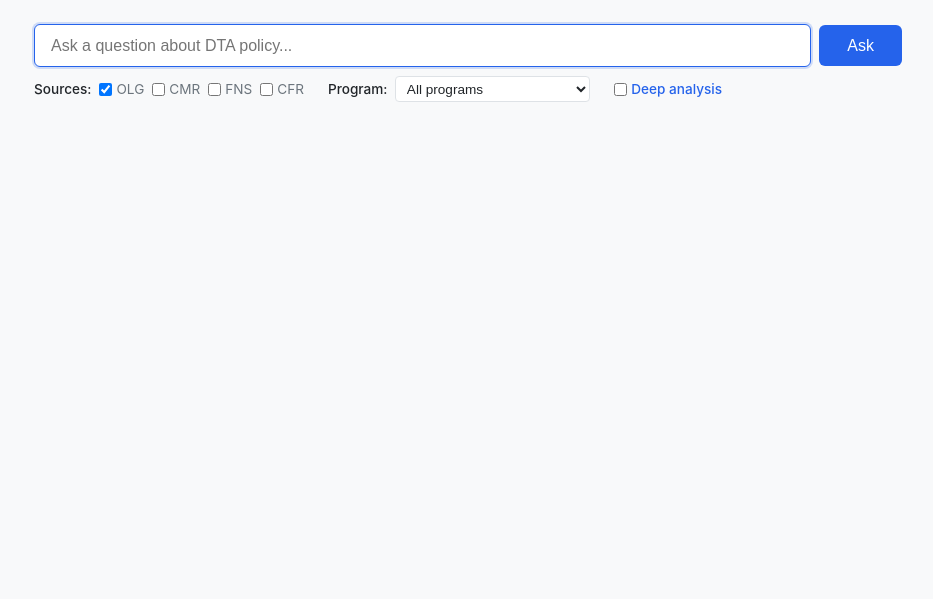
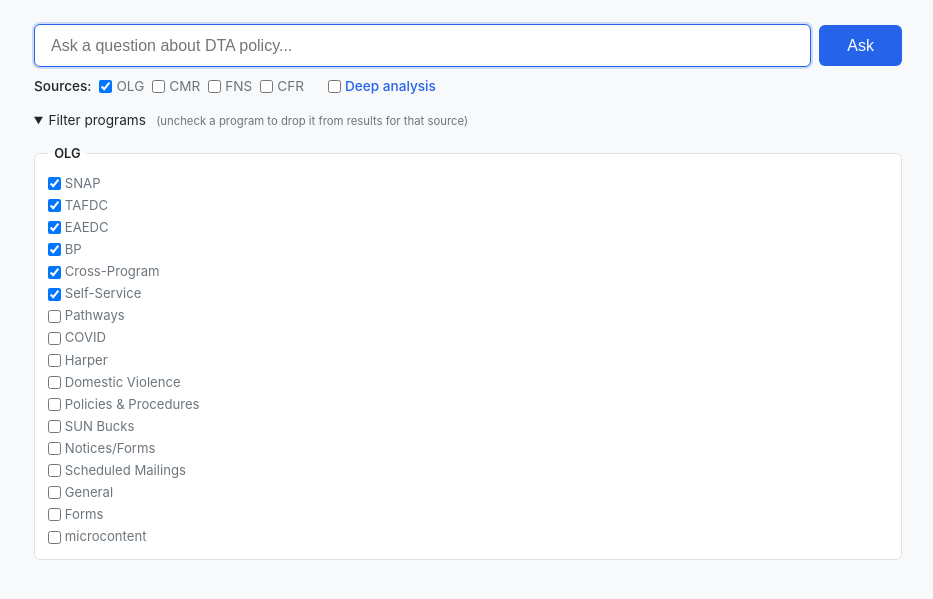
Before and after one commit to klmn800/regulatory-knowledgebase, a FastAPI app: template ui/templates/index.html in a window 1280 px wide. Shown: the part 83-682 px from the top of the page, without its empty margins (172-1105 px from the left). Run offline with FastAPI, Linux system fonts and the light colour scheme; the template is opened without the code that fills it, so the values that code supplies are empty; parts of the project's set-up code (start-up, migrations or seed data) failed here and were passed over; some libraries are stand-ins or nearby versions.

Commit message:
Per-source program filter UI + remove hidden Hearings carve-out
Replaces the single program-filter dropdown (which silently meant
different things for different sources) with per-source checkbox
groups under a "Filter programs" panel. Each source has its own label
vocabulary; checkboxes show the live state and pre-check Ben's
defaults at page load:

  OLG: SNAP, TAFDC, EAEDC, BP, Cross-Program, Self-Service
  CMR: SNAP, EA, SSP
  CFR: SNAP
  FNS: no checkboxes (single-source)

Hidden carve-outs removed:
- rag/query.py:185-190 — Hearings (CMR 343) was OR-included whenever a
  program filter was set. With checkbox UI users can include Hearings
  explicitly when they want it. Default is unchecked per Ben.
- ui/app.py PROGRAM_FILTERS preset map deleted (option labels like
  "snap" actually meant "exclude TAFDC+EAEDC" — names didn't match
  actions).
- _resolve_program_name now raises ValueError on typo instead of
  silently returning None (which caused the filter to drop entirely).

Backend changes:
- _build_where_filter and search_with_client take a `programs: list[str]`
  parameter that becomes a `program $in [...]` filter. Legacy `program=`
  and `exclude_programs=` kept working for CLI compat.
- New --programs CLI flag (comma-separated).
- ui.search.PROGRAM_REGISTRY is the single source of truth for label
  sets and default-checked sets. Templates iterate over it.
- run_synthesis/run_standard/run_deep accept `programs_by_source:
  dict[str, list[str]]` so each source uses its own filter; agentic
  deep-search tool calls thread it through too.
- ui/history.py adds a programs_by_source JSON column (idempotent
  ALTER TABLE); legacy program_filter column kept for old rows.

Verified: TestClient renders 28 checkboxes with correct defaults;
POST /search with programs_cmr=Hearings returns only CMR 343 results;
--programs SNAP against CMR no longer auto-includes Hearings.

Co-Authored-By: Claude Opus 4.7 (1M context) <noreply@anthropic.com>

```diff
--- a/ui/app.py
+++ b/ui/app.py
@@ -27,7 +27,10 @@ from fastapi.responses import FileResponse, HTMLResponse, JSONResponse
 from fastapi.staticfiles import StaticFiles
 from fastapi.templating import Jinja2Templates
 
-from ui.search import SOURCES, DEFAULT_SOURCE, init_clients, do_search
+from ui.search import (
+    SOURCES, DEFAULT_SOURCE, PROGRAM_REGISTRY, get_default_programs,
+    init_clients, do_search,
+)
 from ui.history import init_db, save_search, get_recent, get_by_id
 from ui.versioning import (
     list_versions,
@@ -86,6 +89,7 @@ templates = Jinja2Templates(directory=UI_DIR / "templates")
 # Make source registry and markdown filter available to all templates
 templates.env.globals["SOURCES"] = SOURCES
 templates.env.globals["DEFAULT_SOURCE"] = DEFAULT_SOURCE
+templates.env.globals["PROGRAM_REGISTRY"] = PROGRAM_REGISTRY
 templates.env.filters["markdown"] = lambda text: markdown.markdown(
     text, extensions=["tables", "fenced_code"]
 )
@@ -97,42 +101,48 @@ async def index(request: Request):
     return templates.TemplateResponse(request, "index.html")
 
 
-PROGRAM_FILTERS = {
-    "all": {"program": None, "exclude_programs": None},
-    "snap": {"program": None, "exclude_programs": ["TAFDC", "EAEDC"]},
-    "tafdc": {"program": None, "exclude_programs": ["SNAP", "EAEDC"]},
-    "eaedc": {"program": None, "exclude_programs": ["SNAP", "TAFDC"]},
-    "snap_only": {"program": "SNAP", "exclude_programs": None},
-    "tafdc_only": {"program": "TAFDC", "exclude_programs": None},
-    "eaedc_only": {"program": "EAEDC", "exclude_programs": None},
-}
+def _programs_by_source_from_form(
+    form: dict, active_sources: list[str]
+) -> dict[str, list[str]]:
+    """
+    Extract per-source program selections from form data.
+
+    Reads `programs_<source>` fields (multi-value) for each active source
+    that has a program filter. Sources without checkboxes (e.g. FNS) get
+    no entry. Sources whose user submitted zero checkboxes get an empty
+    list — interpreted by the backend as "no programs match" (returns 0
+    results). To indicate "no filter", omit the source key entirely.
+    """
+    result: dict[str, list[str]] = {}
+    for src in active_sources:
+        cfg = SOURCES.get(src, {})
+        if not cfg.get("has_program_filter"):
+            continue
+        # FastAPI forms expose multi-value as repeated keys
+        values = form.getlist(f"programs_{src}")
+        result[src] = [v for v in values if v]
+    return result
 
 
 @app.post("/ask", response_class=HTMLResponse)
-async def ask(
-    request: Request,
-    question: str = Form(...),
-    sources: Optional[list[str]] = Form(None),
-    program_filter: str = Form("all"),
-    deep: bool = Form(False),
-):
+async def ask(request: Request):
     """Synthesize an answer to a policy question."""
-    question = question.strip()
+    form = await request.form()
+    question = (form.get("question") or "").strip()
     if not question:
         return HTMLResponse("")
 
-    if not sources:
-        sources = [DEFAULT_SOURCE]
+    sources = form.getlist("sources") or [DEFAULT_SOURCE]
+    deep = form.get("deep") == "true"
 
-    pf = PROGRAM_FILTERS.get(program_filter, PROGRAM_FILTERS["all"])
+    programs_by_source = _programs_by_source_from_form(form, sources)
 
     # Run synthesis in a thread to avoid blocking the event loop
     result = await asyncio.to_thread(
         run_synthesis,
         question=question,
         sources=sources,
-        program=pf["program"],
-        exclude_programs=pf["exclude_programs"],
+        programs_by_source=programs_by_source,
         deep=deep,
     )
 
@@ -141,7 +151,7 @@ async def ask(
         save_search,
         question=question,
         sources=sources,
-        program_filter=program_filter,
+        programs_by_source=programs_by_source,
         deep=deep,
         result=result,
     )
@@ -296,17 +306,20 @@ async def search_export(search_id: int):
 # ============================================================
 
 @app.post("/search", response_class=HTMLResponse)
-async def search(
-    request: Request,
-    query: str = Form(...),
-    source: str = Form(DEFAULT_SOURCE),
-):
+async def search(request: Request):
     """Raw search — returns result cards (kept for power users)."""
-    query = query.strip()
+    form = await request.form()
+    query = (form.get("query") or "").strip()
     if not query:
         return HTMLResponse("")
 
-    results = do_search(query=query, source=source)
+    source = form.get("source") or DEFAULT_SOURCE
+    cfg = SOURCES.get(source, {})
+    programs = None
+    if cfg.get("has_program_filter"):
+        programs = [v for v in form.getlist(f"programs_{source}") if v]
+
+    results = do_search(query=query, source=source, programs=programs)
 
     return templates.TemplateResponse(
         request,
--- a/ui/search.py
+++ b/ui/search.py
@@ -41,6 +41,46 @@ SOURCES = {
 
 DEFAULT_SOURCE = "olg"
 
+
+# Per-source program registry: every label that exists in the live corpus
+# plus which ones are checked by default at page load. Keep this in sync
+# with the live `program` metadata distribution. Audit script:
+#   chromadb get(include=["metadatas"]) → Counter(m["program"] for m in ...)
+#
+# Defaults locked 2026-05-01 with Ben — see todo_per_source_program_filter.md
+PROGRAM_REGISTRY = {
+    "olg": {
+        "all": [
+            "SNAP", "TAFDC", "EAEDC", "BP", "Cross-Program", "Self-Service",
+            "Pathways", "COVID", "Harper", "Domestic Violence",
+            "Policies & Procedures", "SUN Bucks", "Notices/Forms",
+            "Scheduled Mailings", "General", "Forms", "microcontent",
+        ],
+        "default_checked": [
+            "SNAP", "TAFDC", "EAEDC", "BP", "Cross-Program", "Self-Service",
+        ],
+    },
+    "cmr": {
+        "all": ["SNAP", "EA", "SSP", "Hearings", "Program Integrity"],
+        "default_checked": ["SNAP", "EA", "SSP"],
+    },
+    "cfr": {
+        "all": [
+            "SNAP", "Issuance", "Administration", "QC",
+            "Disaster", "Summer-EBT",
+        ],
+        "default_checked": ["SNAP"],
+    },
+    # FNS: no program metadata; UI omits checkboxes for it.
+    "fns": {"all": [], "default_checked": []},
+}
+
+
+def get_default_programs(source: str) -> list[str]:
+    """Return the default-checked program list for a source."""
+    return list(PROGRAM_REGISTRY.get(source, {}).get("default_checked", []))
+
+
 # Pre-initialized clients (populated by init_clients())
 _clients = {}
 
@@ -54,6 +94,7 @@ def init_clients():
 def do_search(
     query: str,
     source: str = DEFAULT_SOURCE,
+    programs: list[str] | None = None,
     program: str | None = None,
     exclude_programs: list[str] | None = None,
     top_n: int = 5,
@@ -71,6 +112,7 @@ def do_search(
         query=query,
         clients=_clients[source],
         collection="sections",
+        programs=programs,
         program=program,
         exclude_programs=exclude_programs,
         top_n=top_n,
--- a/ui/static/style.css
+++ b/ui/static/style.css
@@ -150,8 +150,7 @@ main {
     color: var(--color-text);
 }
 
-.source-checkboxes,
-.program-filter {
+.source-checkboxes {
     display: flex;
     align-items: center;
     gap: 0.5rem;
@@ -168,13 +167,61 @@ main {
     cursor: pointer;
 }
 
-.program-filter select {
-    padding: 0.2rem 0.4rem;
+.program-filters {
+    margin-top: 0.6rem;
+    font-size: 0.85rem;
+    color: var(--color-text-muted);
+}
+
+.program-filters > summary {
+    cursor: pointer;
+    user-select: none;
+    color: var(--color-text);
+    padding: 0.25rem 0;
+}
+
+.program-filters > summary small {
+    color: var(--color-text-muted);
+    font-weight: normal;
+    margin-left: 0.4rem;
+}
+
+.program-groups {
+    display: flex;
+    flex-wrap: wrap;
+    gap: 1rem;
+    margin-top: 0.6rem;
+}
+
+.program-group {
     border: 1px solid var(--color-border);
-    border-radius: 4px;
-    font-size: 0.85rem;
+    border-radius: 6px;
+    padding: 0.5rem 0.8rem 0.6rem;
+    margin: 0;
+    flex: 1 1 240px;
+    min-width: 200px;
     background: var(--color-surface);
+}
+
+.program-group legend {
+    padding: 0 0.4rem;
+    font-weight: 600;
     color: var(--color-text);
+    font-size: 0.8rem;
+}
+
+.program-group .checkbox-label {
+    display: flex;
+    margin: 0.15rem 0;
+    font-size: 0.82rem;
+}
+
+.program-group[hidden] {
+    display: none;
+}
+
+.program-group[disabled] {
+    opacity: 0.5;
 }
 
 .deep-toggle {
--- a/ui/templates/index.html
+++ b/ui/templates/index.html
@@ -20,27 +20,15 @@
         <div class="source-checkboxes">
             <span class="option-label">Sources:</span>
             {% for key, src in SOURCES.items() %}
-            <label class="checkbox-label">
+            <label class="checkbox-label source-toggle">
                 <input type="checkbox"
                        name="sources"
                        value="{{ key }}"
+                       data-source="{{ key }}"
                        {{ 'checked' if key == DEFAULT_SOURCE }}>
                 {{ src.short_label }}
             </label>
             {% endfor %}
-        </div>
-
-        <div class="program-filter">
-            <span class="option-label">Program:</span>
-            <select name="program_filter">
-                <option value="all">All programs</option>
-                <option value="snap">Exclude TAFDC & EAEDC</option>
-                <option value="tafdc">Exclude SNAP & EAEDC</option>
-                <option value="eaedc">Exclude SNAP & TAFDC</option>
-                <option value="snap_only">SNAP only</option>
-                <option value="tafdc_only">TAFDC only</option>
-                <option value="eaedc_only">EAEDC only</option>
-            </select>
         </div>
 
         <label class="checkbox-label deep-toggle">
@@ -48,6 +36,28 @@
             Deep analysis
         </label>
     </div>
+
+    <details class="program-filters" open>
+        <summary>Filter programs <small>(uncheck a program to drop it from results for that source)</small></summary>
+        <div class="program-groups">
+            {% for key, src in SOURCES.items() if src.has_program_filter %}
+            <fieldset class="program-group"
+                      data-source="{{ key }}"
+                      {{ '' if key == DEFAULT_SOURCE else 'disabled hidden' }}>
+                <legend>{{ src.short_label }}</legend>
+                {% for prog in PROGRAM_REGISTRY[key]["all"] %}
+                <label class="checkbox-label">
+                    <input type="checkbox"
+                           name="programs_{{ key }}"
+                           value="{{ prog }}"
+                           {{ 'checked' if prog in PROGRAM_REGISTRY[key]["default_checked"] }}>
+                    {{ prog }}
+                </label>
+                {% endfor %}
+            </fieldset>
+            {% endfor %}
+        </div>
+    </details>
 </form>
 
 <div id="answer-area">
@@ -63,6 +73,25 @@
 </div>
 
 <script>
+function syncProgramGroups() {
+    document.querySelectorAll('.source-toggle input[data-source]').forEach(function(cb) {
+        var src = cb.dataset.source;
+        var fs = document.querySelector('.program-group[data-source="' + src + '"]');
+        if (!fs) return;
+        if (cb.checked) {
+            fs.removeAttribute('disabled');
+            fs.removeAttribute('hidden');
+        } else {
+            fs.setAttribute('disabled', '');
+            fs.setAttribute('hidden', '');
+        }
+    });
+}
+document.querySelectorAll('.source-toggle input[data-source]').forEach(function(cb) {
+    cb.addEventListener('change', syncProgramGroups);
+});
+syncProgramGroups();
+
 document.addEventListener('htmx:beforeRequest', function(e) {
     if (e.detail.target && e.detail.target.id === 'answer-area') {
         var area = document.getElementById('answer-area');
```
Also changed, not shown: rag/query.py (+62 -31 lines), tools/synthesis.py (+23 -6 lines), ui/history.py (+20 -8 lines).
